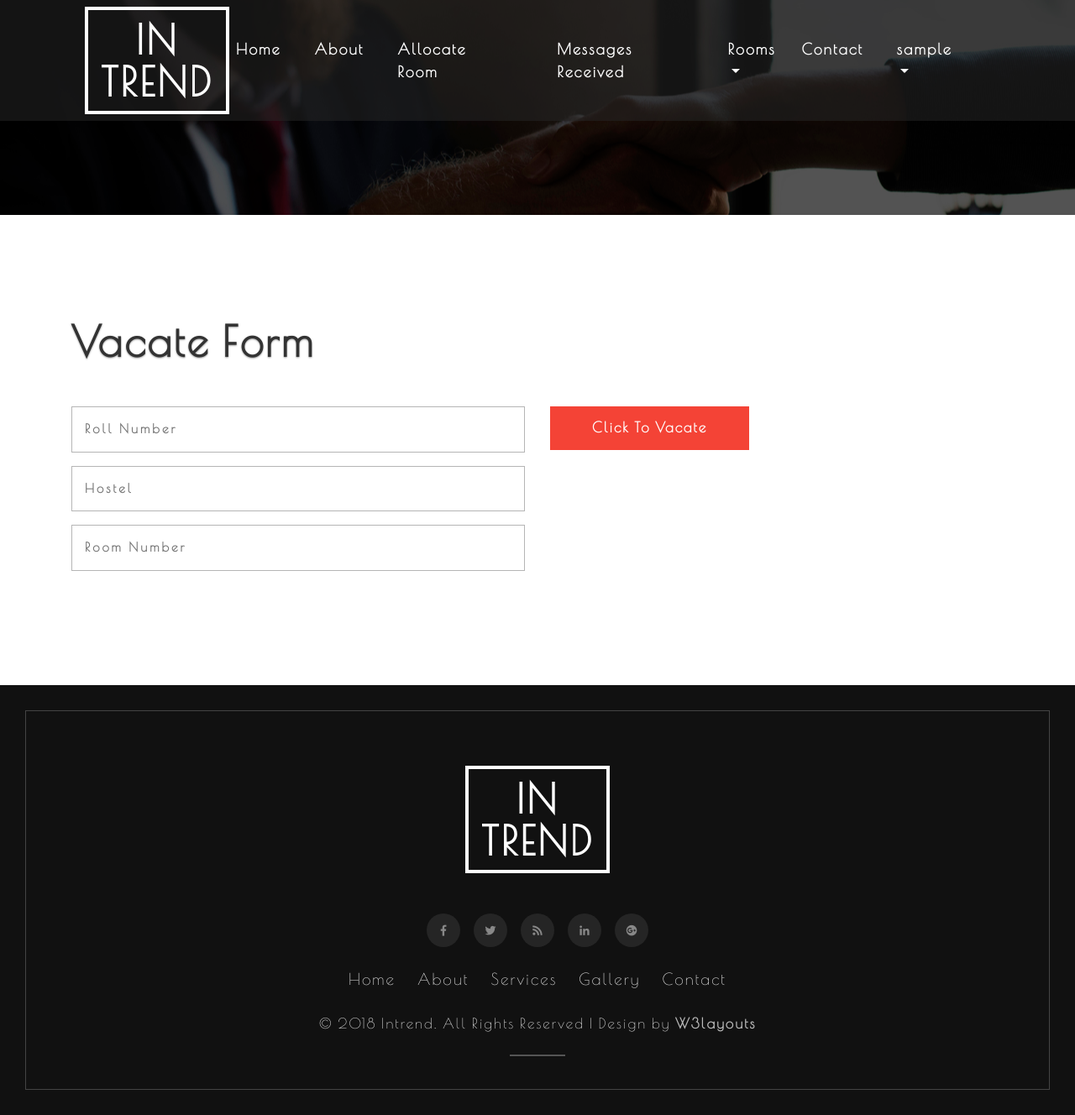
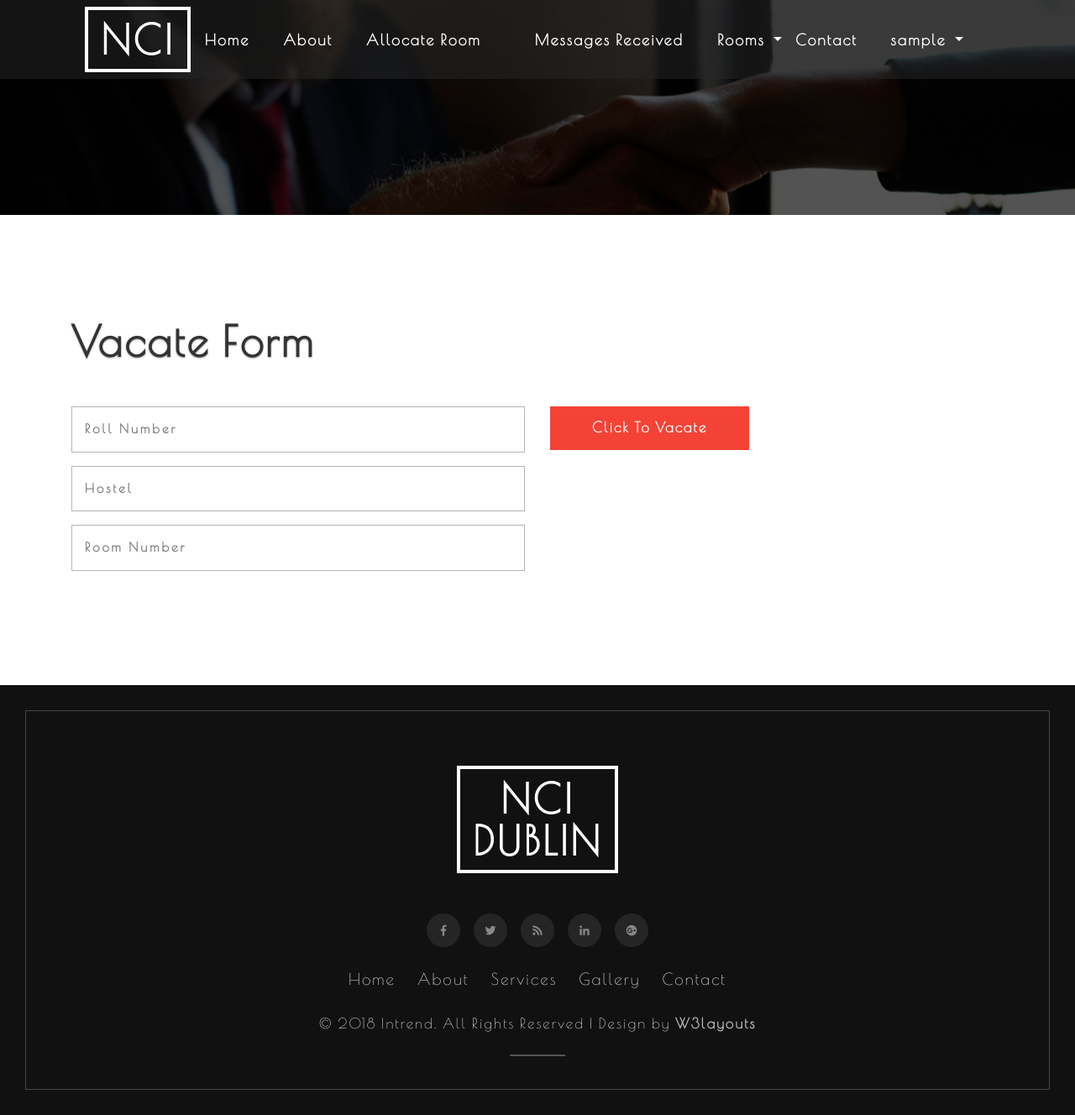
Before and after one commit to ganeshpatil97/hostel, a PHP site: page /vacate_rooms.php in a window 1280 px wide. Shown: the whole page at 84% size. Run offline with PHP 8.4, Linux system fonts and the light colour scheme; a user stored in the database is signed in; data comes from the database, SQL or seed files in the repository; data that the repository does not hold is empty.

Commit message:
changes in vacate rooms

```diff
--- a/vacate_rooms.php
+++ b/vacate_rooms.php
@@ -47,7 +47,7 @@
 		<div class="container agile-banner_nav">
 			<nav class="navbar navbar-expand-lg navbar-light bg-light">
 
-				<h1><a class="navbar-brand" href="home.php">In <span class="display"> Trend</span></a></h1>
+				<h1><a class="navbar-brand" href="home.php">NCI</a></h1>
 				<button class="navbar-toggler" type="button" data-toggle="collapse" data-target="#navbarSupportedContent" aria-controls="navbarSupportedContent" aria-expanded="false" aria-label="Toggle navigation">
 				<span class="navbar-toggler-icon"></span>
 				</button>
@@ -194,7 +194,7 @@ if(isset($_POST['submit'])){
 <footer class="py-5">
 	<div class="container py-md-5">
 		<div class="footer-logo mb-5 text-center">
-			<a class="navbar-brand" href="index.html">In <span class="display"> Trend</span></a>
+			<a class="navbar-brand" href="index.html">NCI <span class="display"> DUBLIN</span></a>
 		</div>
 		<div class="footer-grid">
 			<div class="social mb-4 text-center">
```
